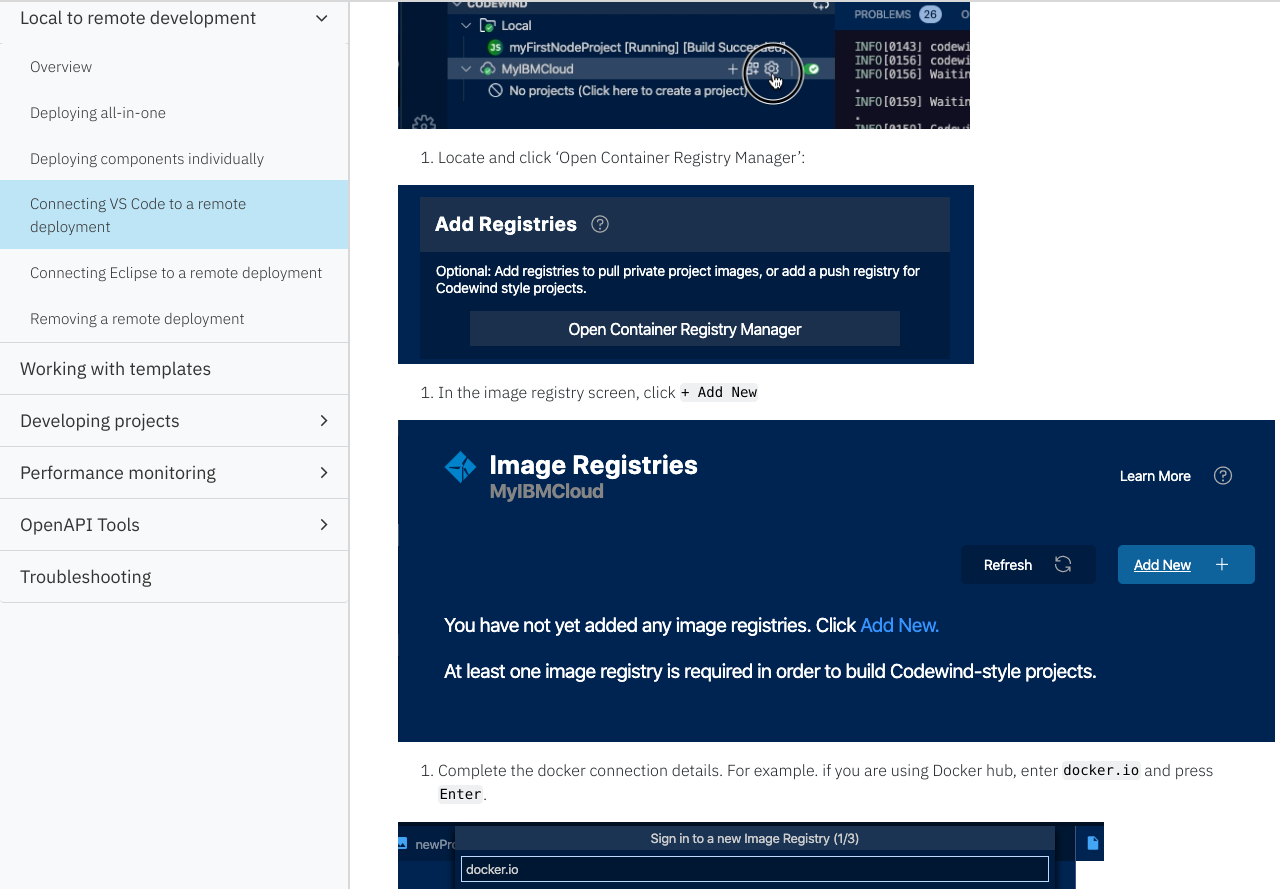
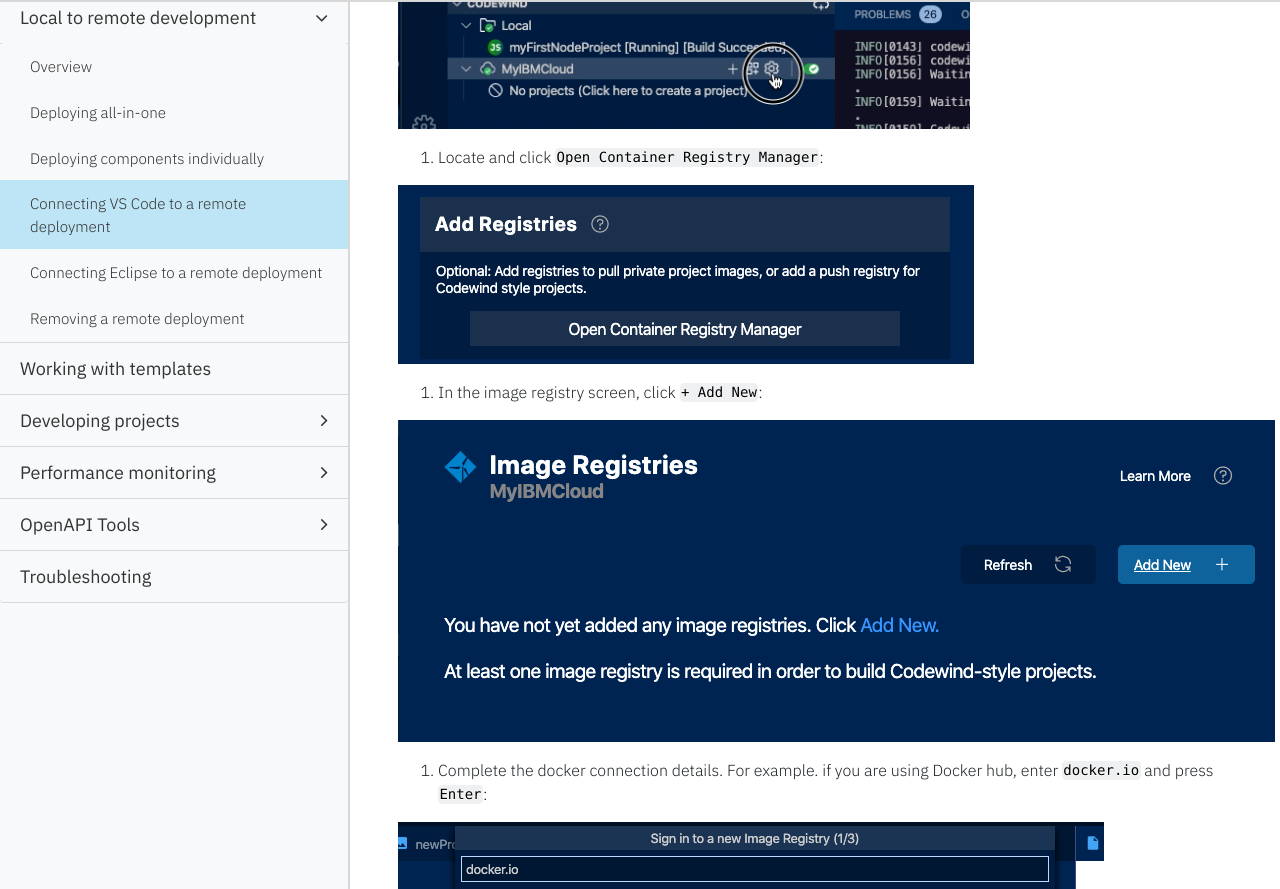
Before and after one commit to eclipse-archived/codewind-docs, a Jekyll site: the page built from docs/_documentations/remotedeploy-vscode.md, in a window 1280 px wide and 1400 px high, scrolled down 1408 px. Shown: the part 113-1002 px from the top of the window. Built offline with Jekyll 4.4.1, drawn with Linux system fonts in a browser that asks for light colours; nearby versions of some CDN libraries; comment, search, counter and statistics services are not loaded.

Commit message:
First pass review
Signed-off-by: micgibso <MICGIBSO@uk.ibm.com>

```diff
--- a/docs/_documentations/remotedeploy-vscode.md
+++ b/docs/_documentations/remotedeploy-vscode.md
@@ -38,15 +38,15 @@ Before projects can be deployed on Kubernetes, you need to specify a docker regi
 
 ![Docker Registry](./images/remotevs/connectionSettings.png)
 
-2. Locate and click 'Open Container Registry Manager':
+2. Locate and click `Open Container Registry Manager`:
 
 ![Open Registry Manager](./images/remotevs/registryManager.png)
 
-3. In the image registry screen, click `+ Add New`
+3. In the image registry screen, click `+ Add New`:
 
 ![Adding registry](./images/remotevs/ImageRegistries.png)
 
-4. Complete the docker connection details. For example. if you are using Docker hub, enter `docker.io` and press `Enter`.
+4. Complete the docker connection details. For example. if you are using Docker hub, enter `docker.io` and press `Enter`:
 
 ![New Registry](./images/remotevs/newReg1.png)
 
@@ -73,7 +73,7 @@ Copying an existing local project, for example `myFirstNodeProject` over to the
 
 To begin:
 
-1. Select the remote deployment and click the `Add existing project` button.
+1. Select the remote deployment and click the `Add existing project` button:
 
 ![Add existing project](./images/remotevs/addExistingProject.png)
 
```
Also changed, not shown: other parts of docs/_documentations/remotedeploy-vscode.md (+1 -1 lines).
